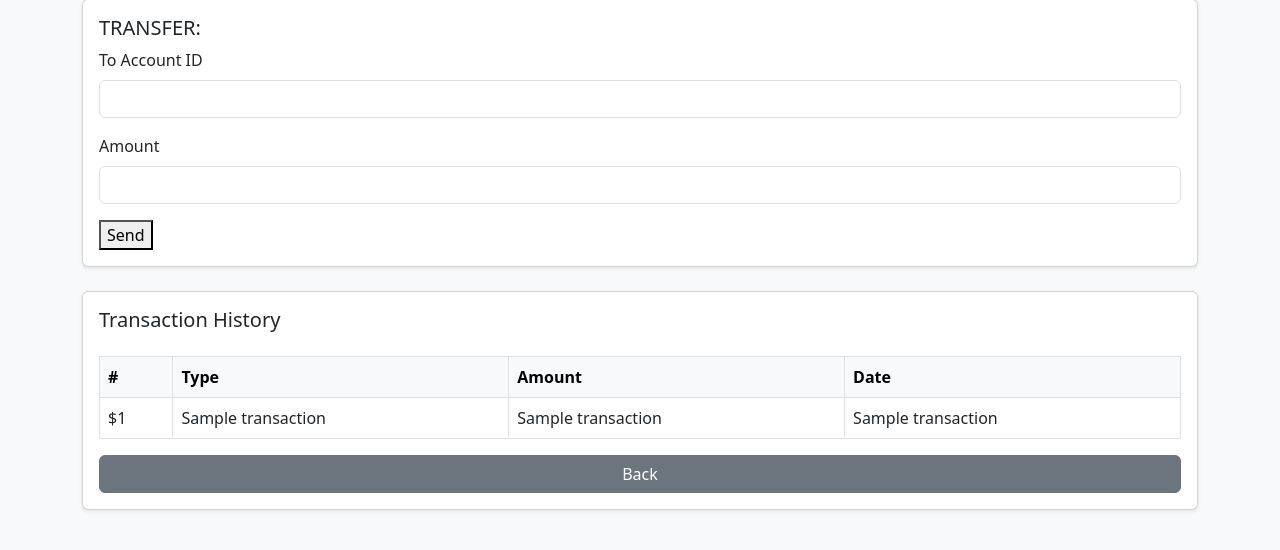
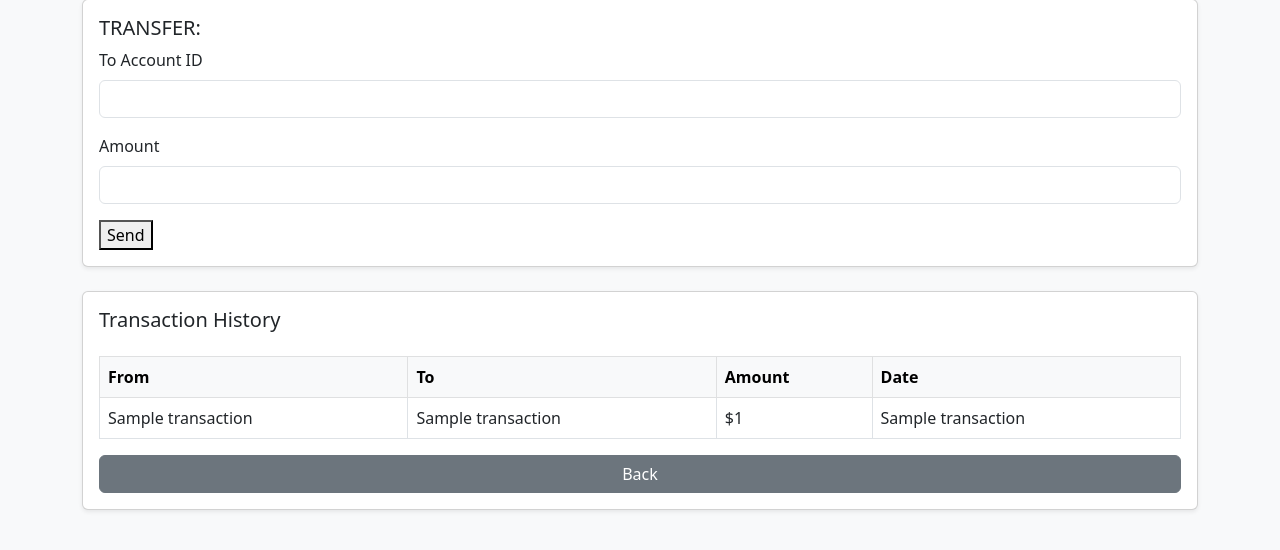
Before and after one commit to salierismuse/pythonbank, a Flask app: template templates/user_account.html in a window 1280 px wide. Shown: the part 167-717 px from the top of the page. Run offline with Flask 3, Linux system fonts and the light colour scheme; the template is opened without the code that fills it: most values are stand-ins (such as "Sample title", 1, 10 or a date in 2020); some libraries are stand-ins or nearby versions.

Commit message:
slight frontend cleanup

```diff
--- a/app.py
+++ b/app.py
@@ -210,7 +210,7 @@ def admin_home():
             database.delete_user(int(user_id_to_delete))
             users = database.get_all_users_and_accounts()
             employees = database.get_all_employees()
-            return render_template("employee_home.html", users = users, employee = employees)
+            return render_template("admin_home.html", users = users, employees = employees)
     return render_template("admin_home.html", users=users, employees=employees)
 
 
--- a/templates/user_account.html
+++ b/templates/user_account.html
@@ -33,8 +33,8 @@
         <table class="table table-hover table-bordered mt-3">
             <thead class="table-light">
                 <tr>
-                    <th>#</th>
-                    <th>Type</th>
+                    <th>From</th>
+                    <th>To</th>
                     <th>Amount</th>
                     <th>Date</th>
                 </tr>
@@ -42,9 +42,9 @@
             <tbody>
                 {% for t in transactions %}
                 <tr>
-                    <td>${{ t[0] }}</td>
                     <td>{{ t[1] }}</td>
-                    <td>{{ t[2] }} </td>
+                    <td>{{ t[2] }}</td>
+                    <td>${{ t[0] }} </td>
                     <td>{{ t[3] }}</td>
                 </tr>
                 {% endfor %}
```
